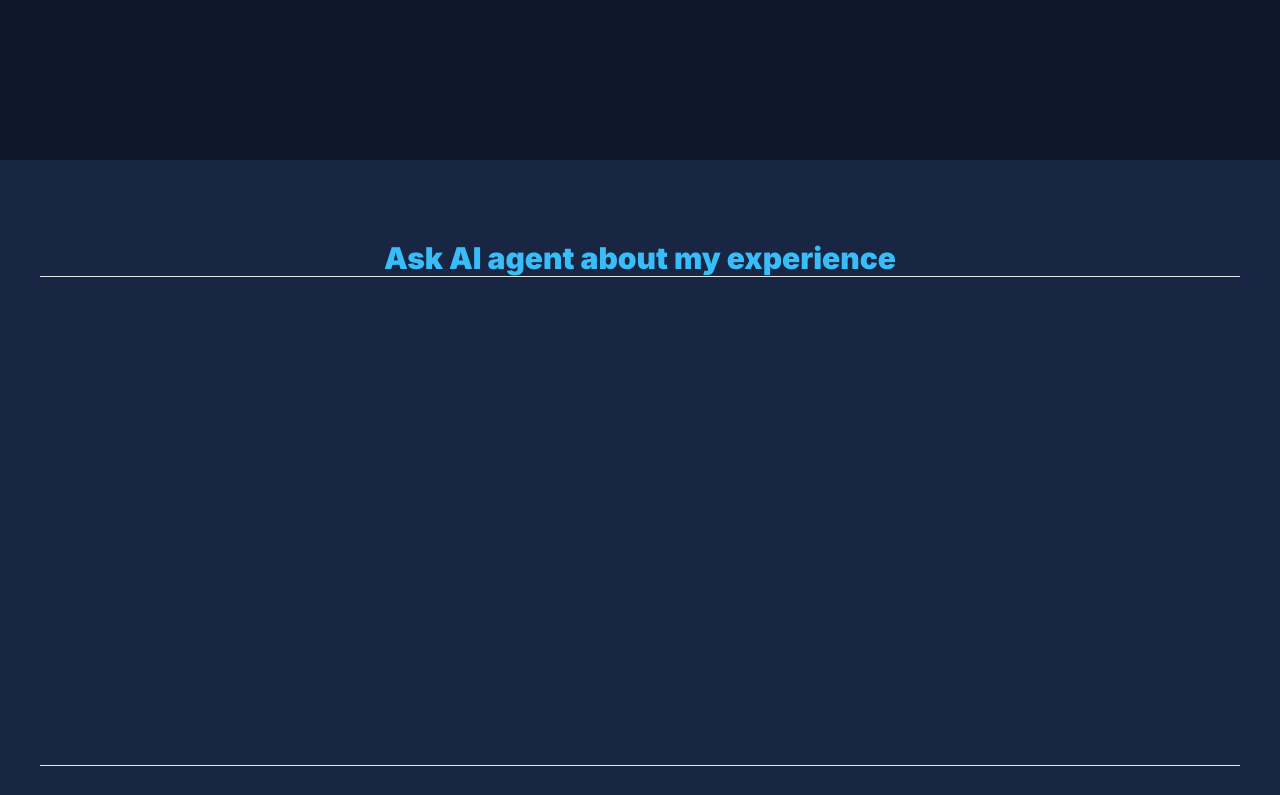
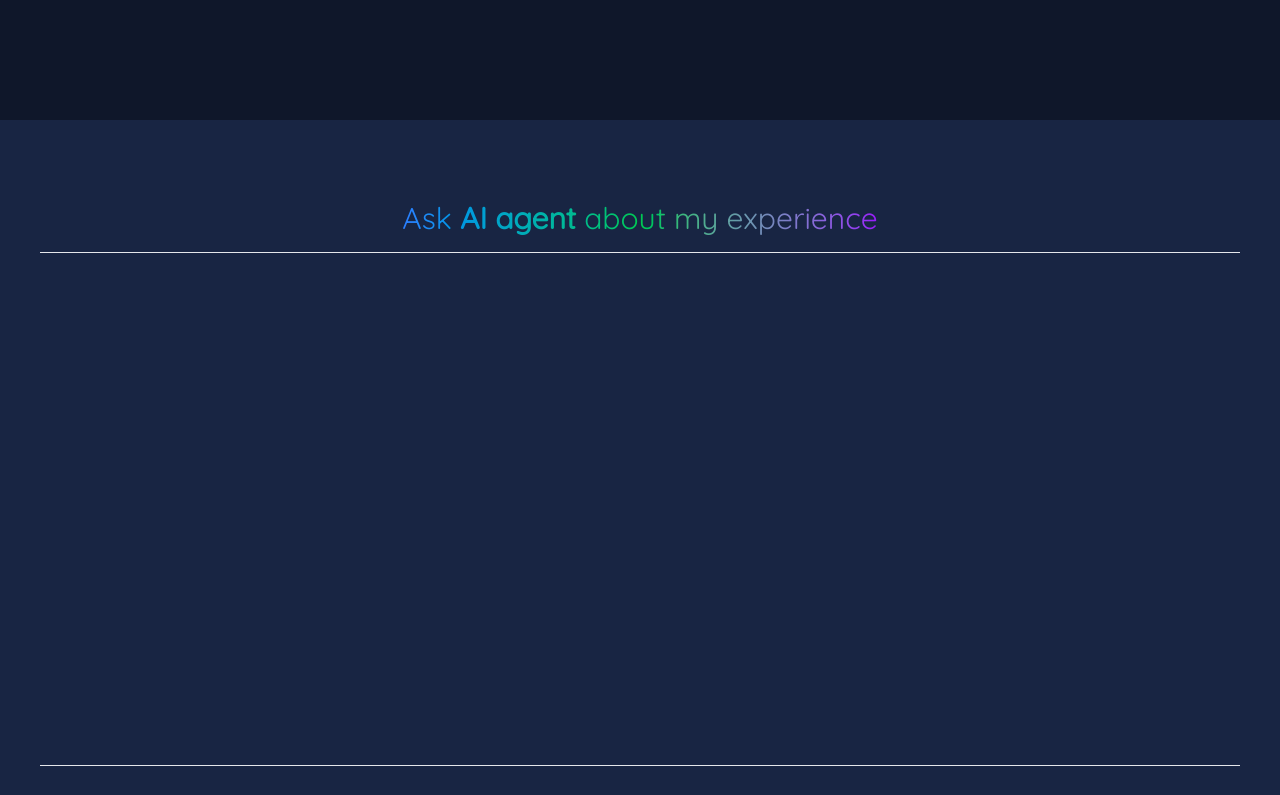
Before and after one commit to olegletto/cv, a Next.js app: page / in a window 1280 px wide. Shown: the part 680-1475 px from the top of the page. Built offline with nearby package versions, Linux system fonts and the light colour scheme; a web font is replaced by a local one.

Commit message:
fix: gradient font h1

```diff
--- a/app/page.tsx
+++ b/app/page.tsx
@@ -2,7 +2,7 @@
 
 import React, { useEffect, useState } from "react";
 import {
-  // Quicksand,
+  Quicksand,
   Passion_One,
   Syncopate,
   Inter,
@@ -14,7 +14,7 @@ import Header from "./pages/header";
 import Contact from "./pages/contact";
 import AgentPage from "./pages/agent";
 
-// const quicksand = Quicksand({ subsets: ["latin"], weight: "400" });
+const quicksand = Quicksand({ subsets: ["latin"], weight: "400" });
 const passion = Passion_One({ subsets: ["latin"], weight: "400" });
 const syncopate = Syncopate({ subsets: ["latin"], weight: "400" });
 const interBold = Inter({ subsets: ["latin"], weight: "900" });
@@ -46,7 +46,7 @@ export default function Home() {
             isDark={isDark}
           />
           <AgentPage
-            firstFont={interBold}
+            firstFont={quicksand}
             secondFont={victorMono}
             isDark={isDark}
           />
--- a/app/pages/agent.tsx
+++ b/app/pages/agent.tsx
@@ -176,7 +176,7 @@ const AgentPage: React.FC<AgentPageProps> = ({ firstFont, secondFont, isDark })
   };
 
   return (
-    <div className={`h-screen flex flex-col mt-10 py-20 px-10 ${secondFont.className} ${isDark ? "bg-[#182543] text-[#f8fafc]" : "bg-[#fcfcfc] text-[#1e293b]"}`}>
+    <div className={`h-screen flex flex-col pt-20 pb-10 px-10 ${secondFont.className} ${isDark ? "bg-[#182543] text-[#f8fafc]" : "bg-[#fcfcfc] text-[#1e293b]"}`}>
       {/* Header */}
       <motion.div
         className="flex-shrink-0  border-b border-gray-200 dark:border-gray-700"
@@ -185,7 +185,7 @@ const AgentPage: React.FC<AgentPageProps> = ({ firstFont, secondFont, isDark })
         transition={{ duration: 0.5 }}
       >
         <div className="flex items-center justify-center">
-          <h1 className={`text-3xl font-bold ${firstFont.className} ${isDark ? "text-[#38bdf8]" : "text-[#005670]"}`}>
+          <h1 className={`text-3xl font-bold ${firstFont.className} bg-gradient-to-r from-blue-500 via-green-500 to-purple-600 bg-clip-text text-transparent mb-4`}>
             Ask <strong>AI agent</strong> about my experience
           </h1>
         </div>
```
